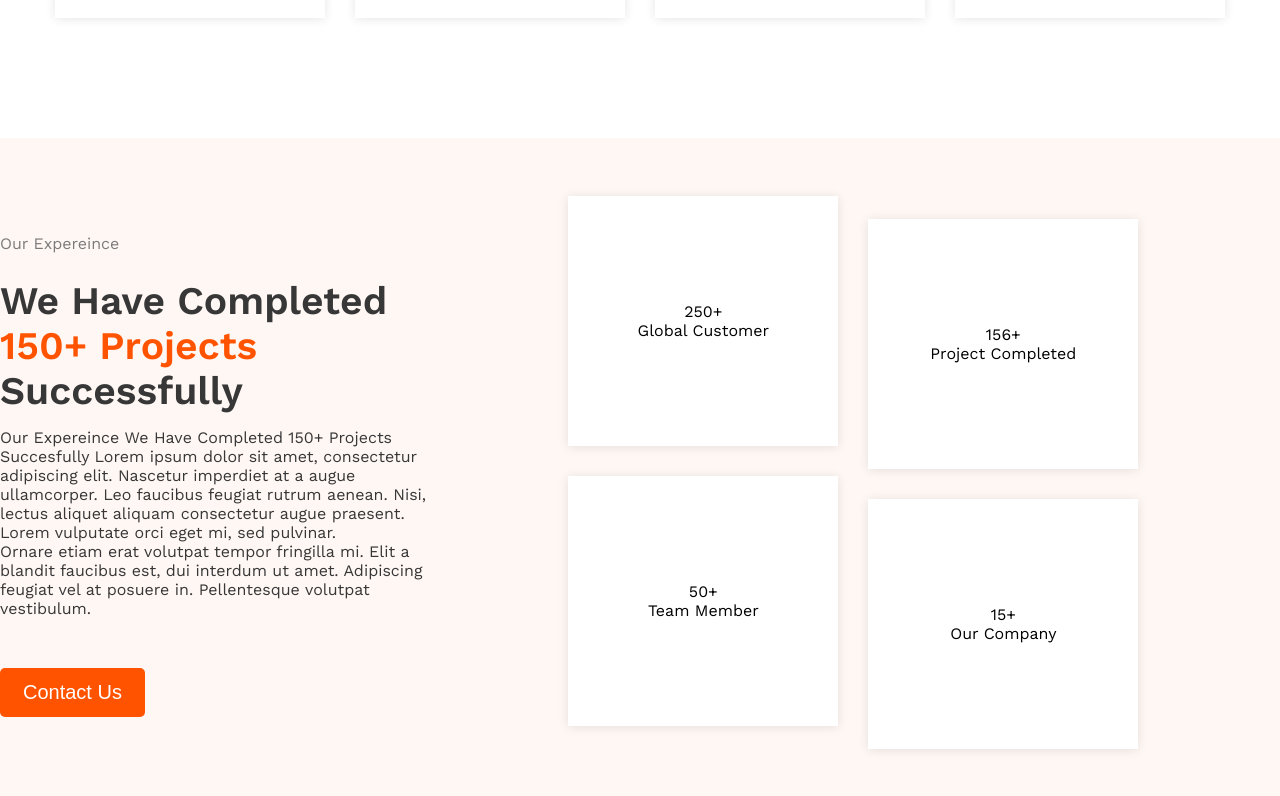
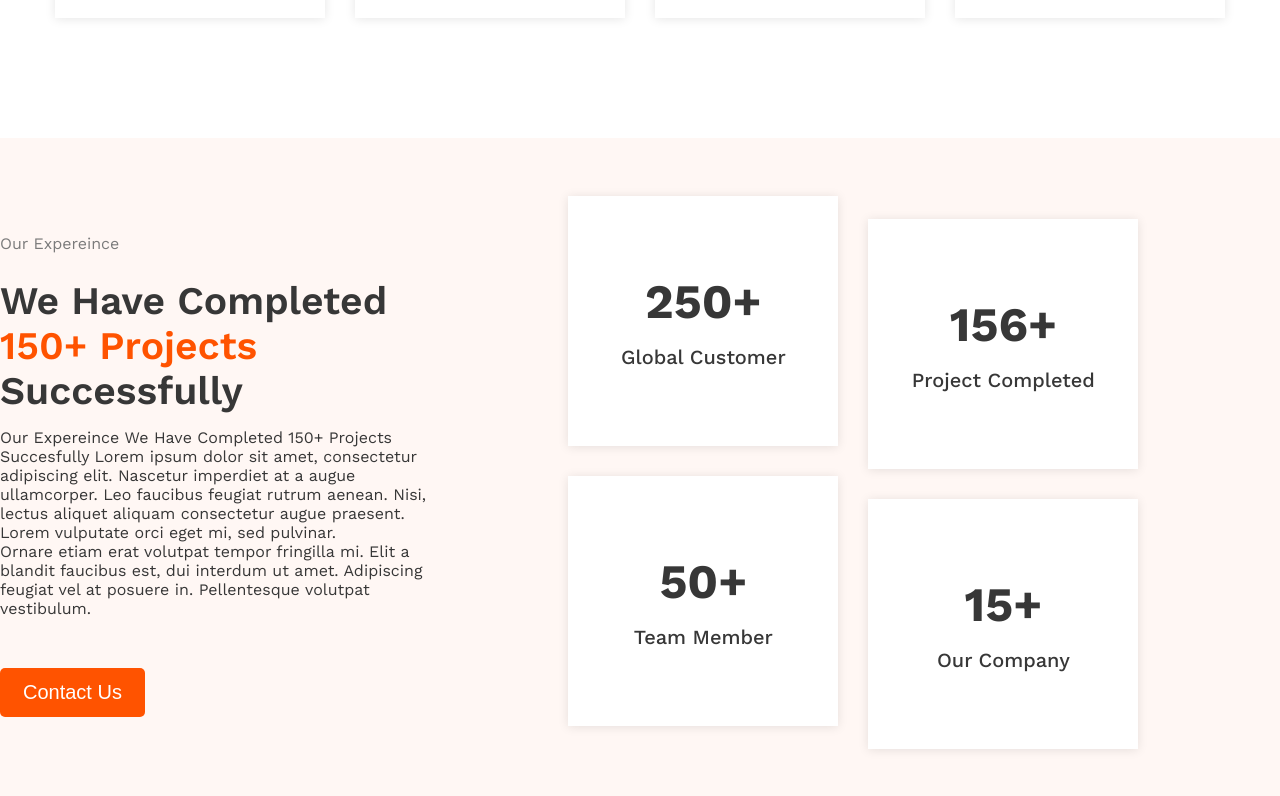
Before and after one commit to Kirsan23/Stage-2, a React (Create React App) app: page / in a window 1280 px wide. Shown: the part 1580-2376 px from the top of the page. Built offline with nearby package versions, Linux system fonts and the light colour scheme.

Commit message:
New Commit

```diff
--- a/src/containers/OurExpereince/OurExpereince.js
+++ b/src/containers/OurExpereince/OurExpereince.js
@@ -1,10 +1,13 @@
 import { InfoBlock } from '../../components/InfoBlock';
 import './OurExpereince.scss';
 import { Typography } from '../../components/Typography';
+import { useContext } from 'react';
+import { DarkModeContext } from '../../components/Context';
 
 export function OurExpereince() {
+  const { darkMode } = useContext(DarkModeContext);
   return (
-    <section className='our-expereince'>
+    <section className={`our-expereince ${darkMode ? `dark-theme` : `light-theme`}`}>
       <div className='our-expereince-block'>
         <div className='our-expereince-main-block'>
           <InfoBlock
--- a/src/containers/OurExpereince/OurExpereince.scss
+++ b/src/containers/OurExpereince/OurExpereince.scss
@@ -5,8 +5,6 @@
   justify-content: center;
   height: 675px;
   margin: 0 auto 120px auto;
-
-    background: colors.$main-orange-bcg;
 
   &-block {
     max-width: 1300px;
@@ -42,6 +40,29 @@
       &:nth-child(even) {
         margin: 23px 0px 0 0;
       }
+
+      &-counter {
+        margin-bottom: 15px;
+        font-weight: 700;
+        font-size: 48px;
+
+        color: colors.$main-black
+      }
+
+      &-text {
+        font-weight: 500;
+        font-size: 20px;
+
+        color: colors.$main-black
       }
     }
   }
+}
+
+.dark-theme {
+  background-color: colors.$main-dark-view-1;
+}
+
+.light-theme {
+  background-color: colors.$main-orange-bcg;
+}
```
Lines whose indentation alone changed are shown as unchanged.
